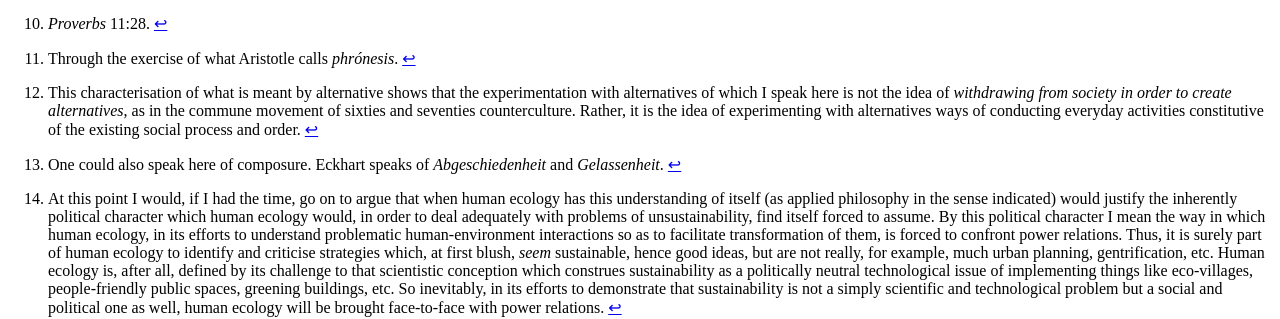
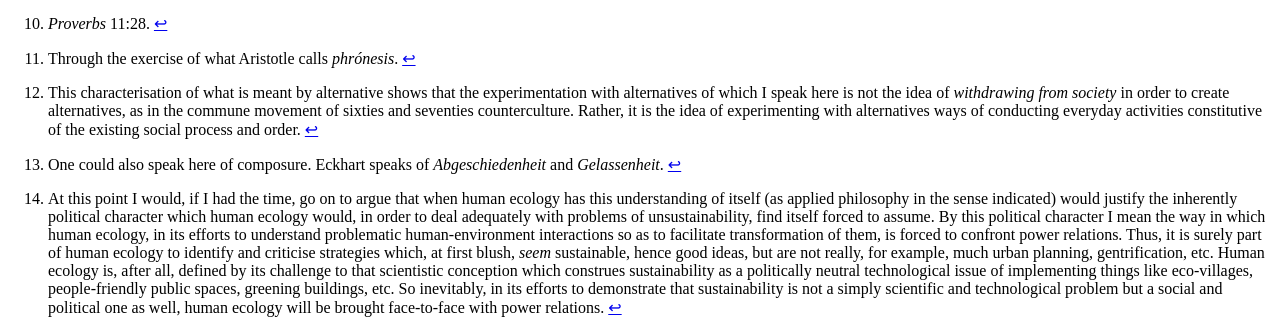
Before and after one commit to klepas/bruins-site, a Jekyll site: the page built from papers/_posts/2016-04-15-Eleventh-Thesis-SHE-2016.md, in a window 1280 px wide and 900 px high, scrolled down 3030 px. Shown: the part 234-553 px from the top of the window. Built offline with Jekyll 4.4.1, drawn with Linux system fonts in a browser that asks for light colours; nearby versions of some CDN libraries; some web fonts are replaced.

Commit message:
another correction to new note

```diff
--- a/papers/_posts/2016-04-15-Eleventh-Thesis-SHE-2016.md
+++ b/papers/_posts/2016-04-15-Eleventh-Thesis-SHE-2016.md
@@ -65,7 +65,7 @@
 
 [^11]: Through the exercise of what Aristotle calls _phrónesis_.
 
-[^12]: This characterisation of what is meant by alternative shows that the experimentation with alternatives of which I speak here is not the idea of _withdrawing from society in order to create alternatives_, as in the commune movement of sixties and seventies counterculture. Rather, it is the idea of experimenting with alternatives ways of conducting everyday activities constitutive of the existing social process and order.
+[^12]: This characterisation of what is meant by alternative shows that the experimentation with alternatives of which I speak here is not the idea of _withdrawing from society_ in order to create alternatives, as in the commune movement of sixties and seventies counterculture. Rather, it is the idea of experimenting with alternatives ways of conducting everyday activities constitutive of the existing social process and order.
 
 [^13]: One could also speak here of composure. Eckhart speaks of _Abgeschiedenheit_ and _Gelassenheit_.
 
```
Also changed, not shown: 1 other file.
